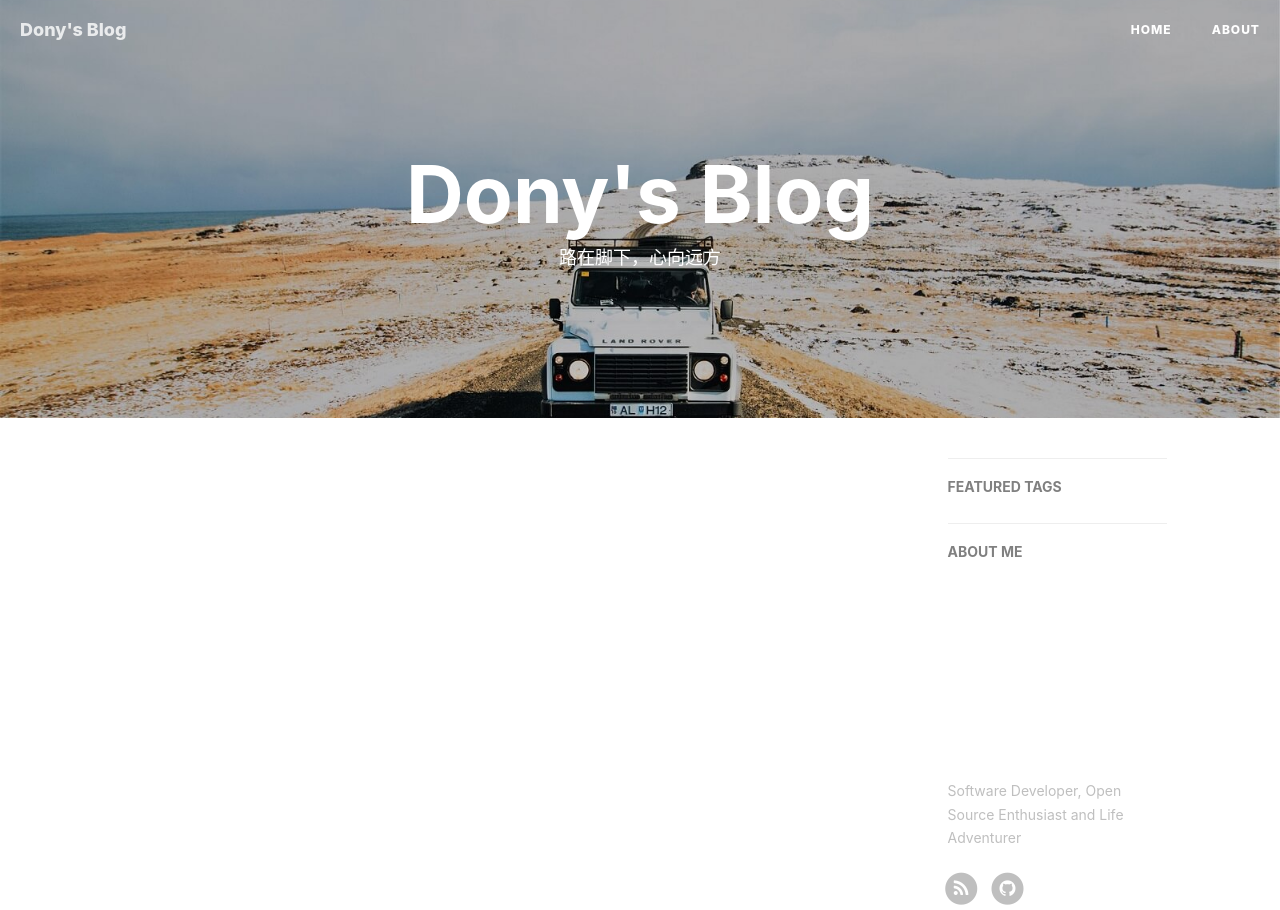
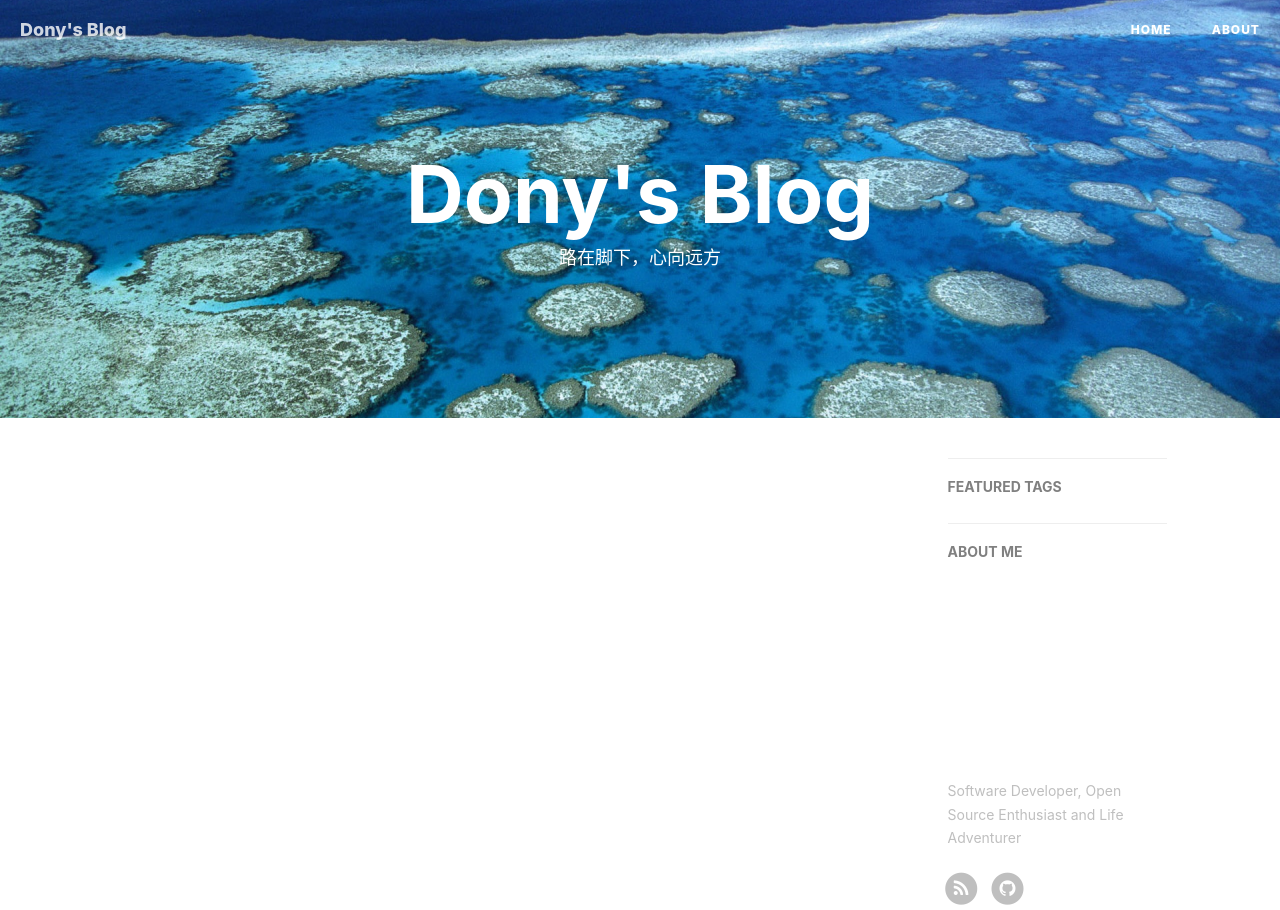
Before and after one commit to Hotpotato00/hotpotato00.github.io, a plain HTML site: page index.html in a window 1280 px wide. Shown: the top 910 px of the page. Drawn offline with nearby package versions, Linux system fonts and the light colour scheme.

Commit message:
rebuilding site 2019년 01월 10일 목 오전 12:00:33

```diff
--- a/index.html
+++ b/index.html
@@ -113,7 +113,7 @@
 
 
 
-<header class="intro-header" style="background-image: url('/img/home-bg-jeep.jpg')">
+<header class="intro-header" style="background-image: url('/img/gala.jpg')">
     <div class="container">
         <div class="row">
             <div class="col-lg-8 col-lg-offset-2 col-md-10 col-md-offset-1 ">
```
Also changed, not shown: 404.html (+1 -1 lines).
